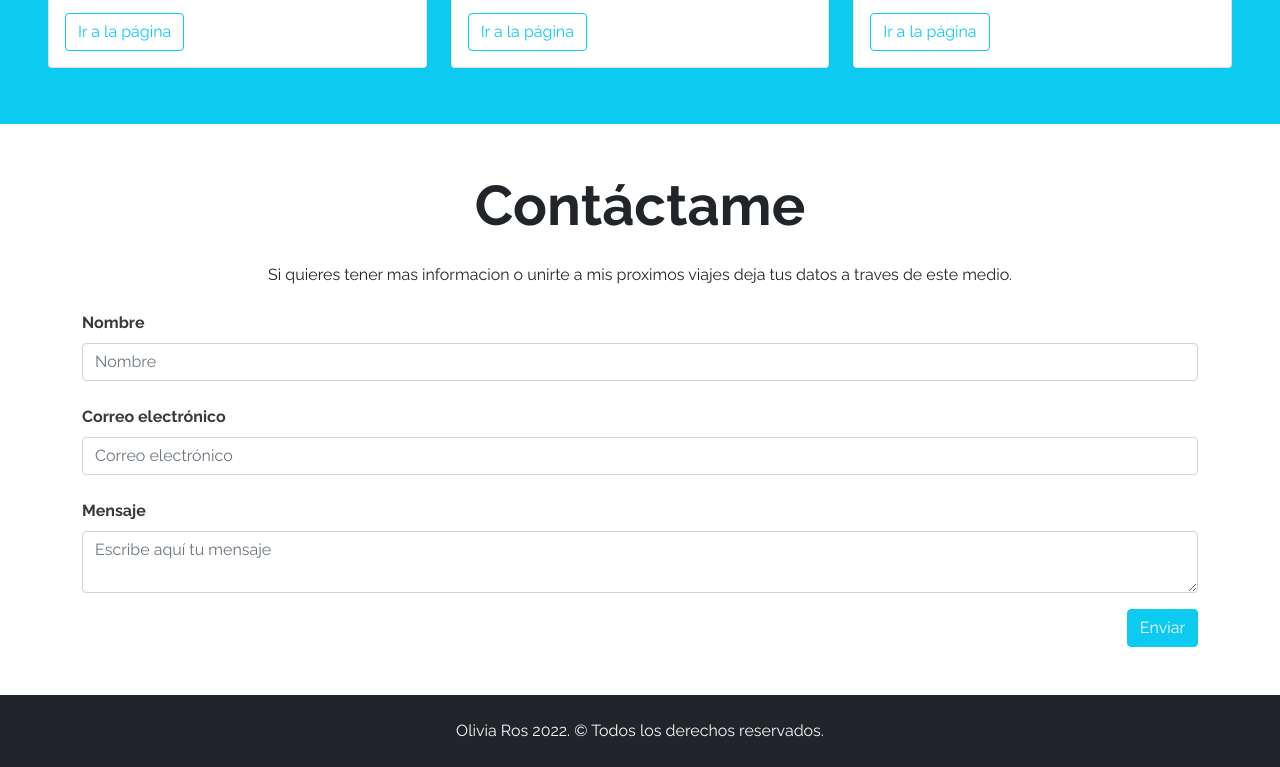
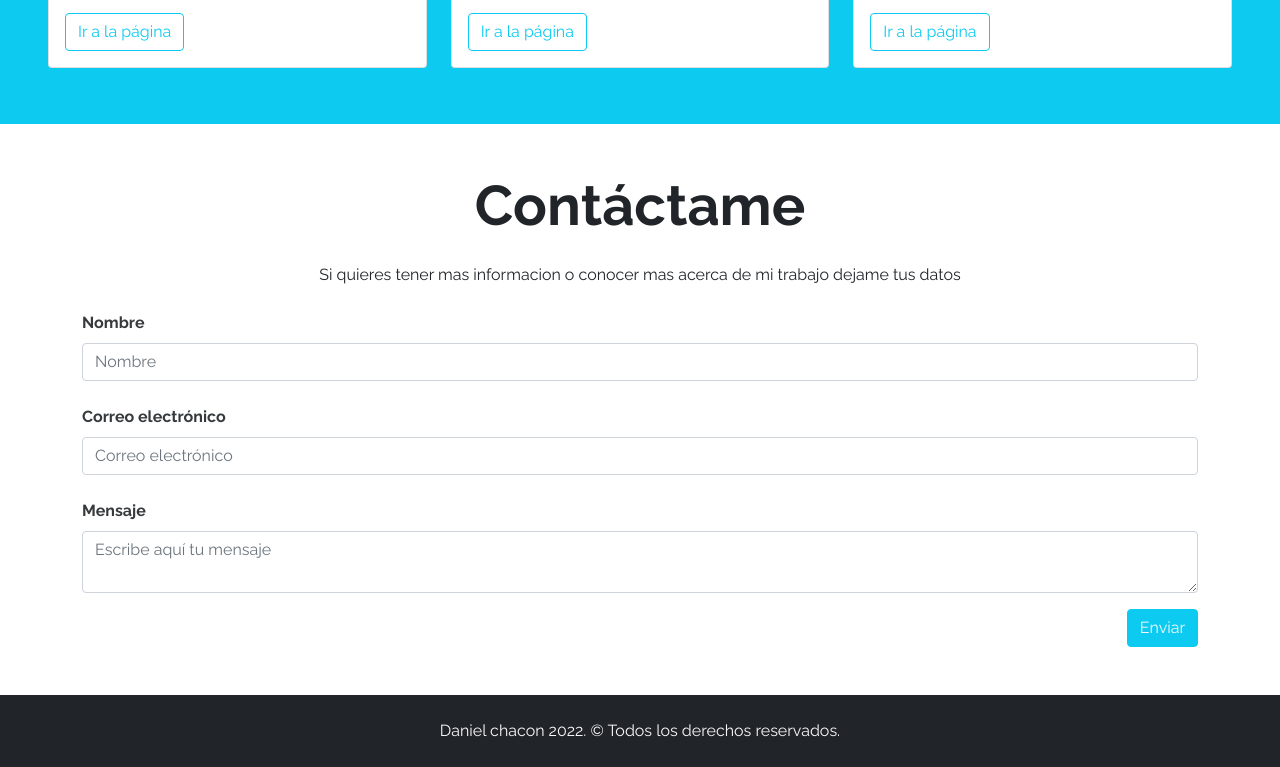
Before and after one commit to Alucard4512/fictional-danii, a plain HTML site: page index.html in a window 1280 px wide. Shown: the part 1784-2551 px from the top of the page. Drawn offline with nearby package versions, Linux system fonts and the light colour scheme.

Commit message:
actualizacion footer y contactame

```diff
--- a/index.html
+++ b/index.html
@@ -162,7 +162,7 @@
 
         <h2 class="display-4 fw-bold text-center my-4">Contáctame</h2>
 
-        <p class="text-center my-4 d-none d-md-block">Si quieres tener mas informacion o unirte a mis proximos viajes deja tus datos a traves de este medio. </p>
+        <p class="text-center my-4 d-none d-md-block">Si quieres tener mas informacion o conocer mas acerca de mi trabajo dejame tus datos</p>
 
         <form>
 
@@ -196,7 +196,7 @@
 
 
     <footer class="bg-dark text-center text-light p-4">
-        <p class="mb-0">Olivia Ros 2022. © Todos los derechos reservados.</p>
+        <p class="mb-0">Daniel chacon 2022. © Todos los derechos reservados.</p>
     </footer>
 
 
```
